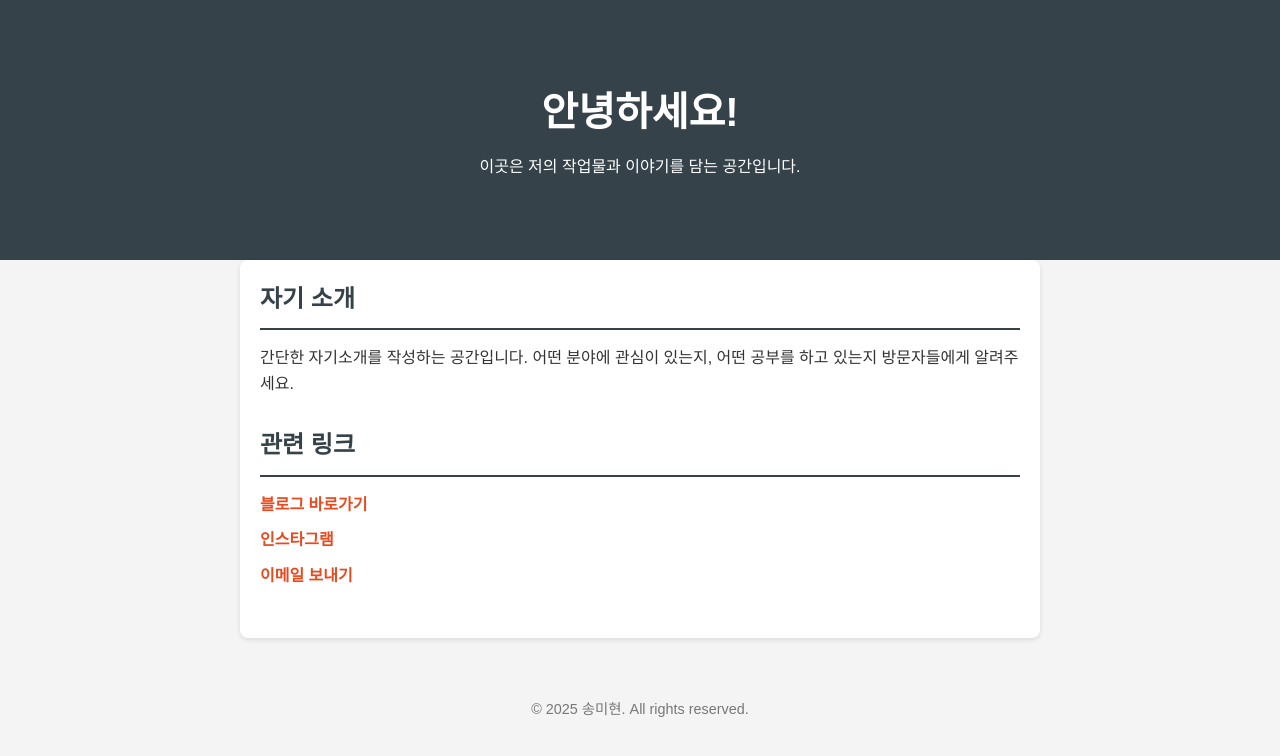
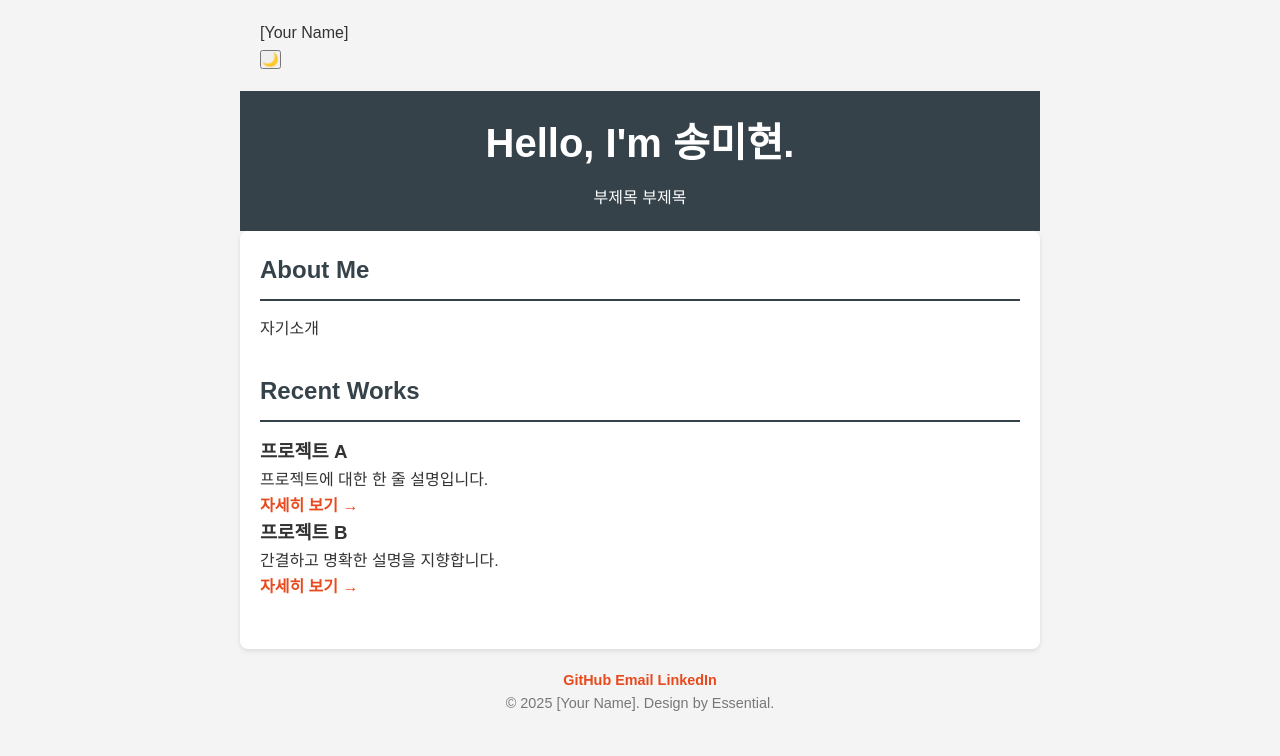
Before and after one commit to nayucksa/nayucksa.github.io, a plain HTML site: page index.html in a window 1280 px wide. Drawn offline with Linux system fonts and the light colour scheme.

Commit message:
Update homepage title and content structure

```diff
--- a/index.html
+++ b/index.html
@@ -3,42 +3,61 @@
 <head>
     <meta charset="UTF-8">
     <meta name="viewport" content="width=device-width, initial-scale=1.0">
-    <title>미현의 홈페이지</title>
+    <title>Minimalist Portfolio</title>
+    <link href="https://fonts.googleapis.com/css2?family=Inter:wght@400;600;700&display=swap" rel="stylesheet">
     <link rel="stylesheet" href="style.css">
 </head>
 <body>
 
-    <header>
-        <div class="container">
-            <h1>안녕하세요!</h1>
-            <p>이곳은 저의 작업물과 이야기를 담는 공간입니다.</p>
-        </div>
+    <nav class="navbar container">
+        <div class="logo">[Your Name]</div>
+        <button id="theme-toggle" aria-label="다크 모드 전환">
+            <span class="icon">🌙</span> </button>
+    </nav>
+
+    <header class="hero container">
+        <h1 class="hero-title">Hello, I'm <span class="highlight">송미현</span>.</h1>
+        <p class="hero-subtitle">
+            부제목
+            부제목
+        </p>
     </header>
 
-    <main class="container">
+    <main class="container content-section">
         <section class="about">
-            <h2>자기 소개</h2>
+            <h2>About Me</h2>
             <p>
-                간단한 자기소개를 작성하는 공간입니다. 어떤 분야에 관심이 있는지,
-                어떤 공부를 하고 있는지 방문자들에게 알려주세요.
+                자기소개
             </p>
         </section>
 
-        <section class="links">
-            <h2>관련 링크</h2>
-            <ul>
-                <li><a href="https://blog.naver.com/thdalgus06">블로그 바로가기</a></li>
-                <li><a href="@full_hd.1920x1080">인스타그램</a></li>
-                <li><a href="nayucksa@gmail.com">이메일 보내기</a></li>
-            </ul>
+        <section class="projects">
+            <h2>Recent Works</h2>
+            <div class="grid">
+                <div class="card">
+                    <h3>프로젝트 A</h3>
+                    <p>프로젝트에 대한 한 줄 설명입니다.</p>
+                    <a href="#" class="link-text">자세히 보기 &rarr;</a>
+                </div>
+                <div class="card">
+                    <h3>프로젝트 B</h3>
+                    <p>간결하고 명확한 설명을 지향합니다.</p>
+                    <a href="#" class="link-text">자세히 보기 &rarr;</a>
+                </div>
+            </div>
         </section>
     </main>
 
-    <footer>
-        <div class="container">
-            <p>&copy; 2025 송미현. All rights reserved.</p>
+    <footer class="container">
+        <div class="social-links">
+            <a href="https://github.com/" target="_blank">GitHub</a>
+            <a href="mailto:your@email.com">Email</a>
+            <a href="#">LinkedIn</a>
         </div>
+        <p class="copyright">&copy; 2025 [Your Name]. Design by Essential.</p>
     </footer>
+
+    <script src="script.js"></script>
 
 </body>
 </html>
```
